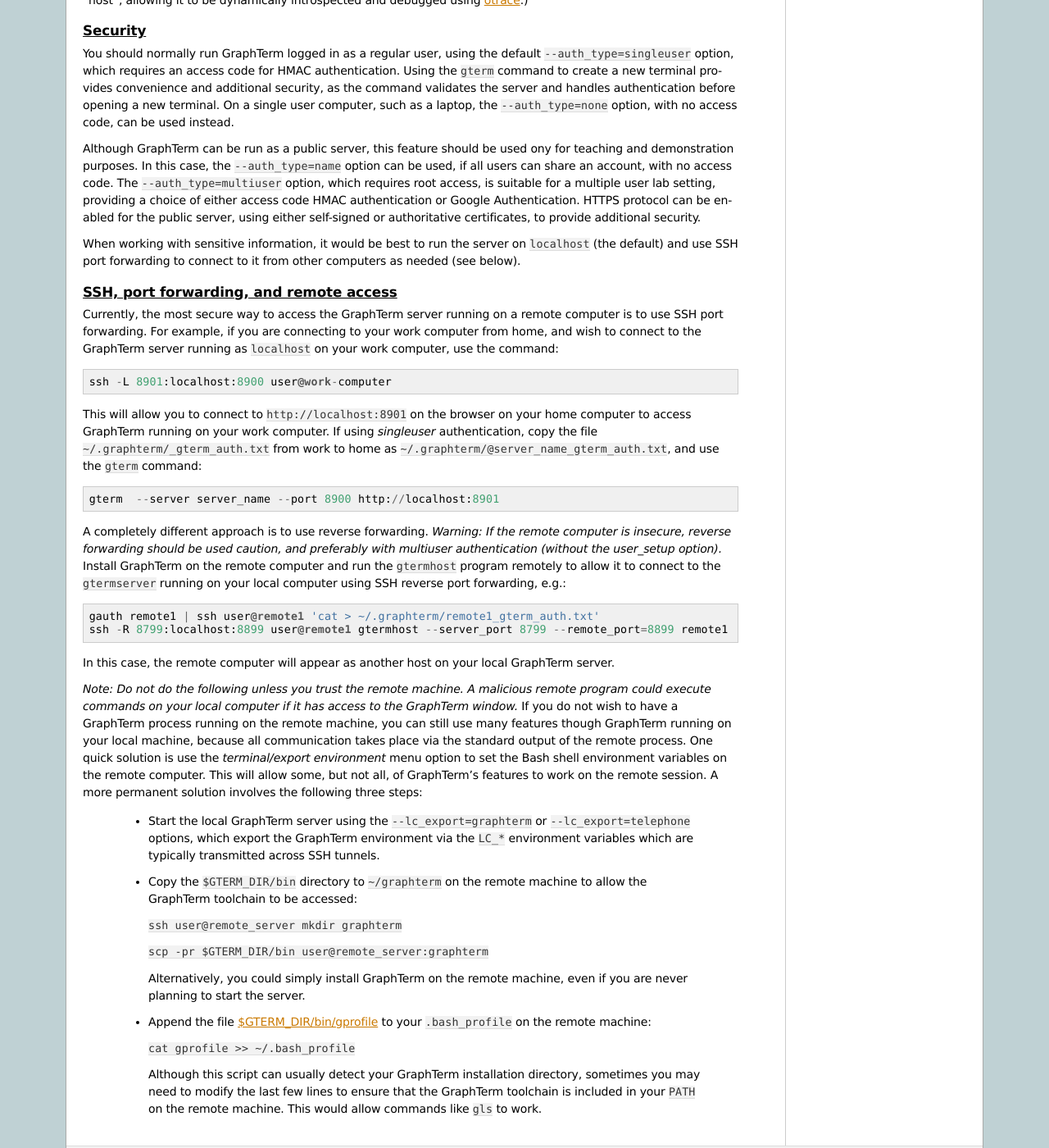
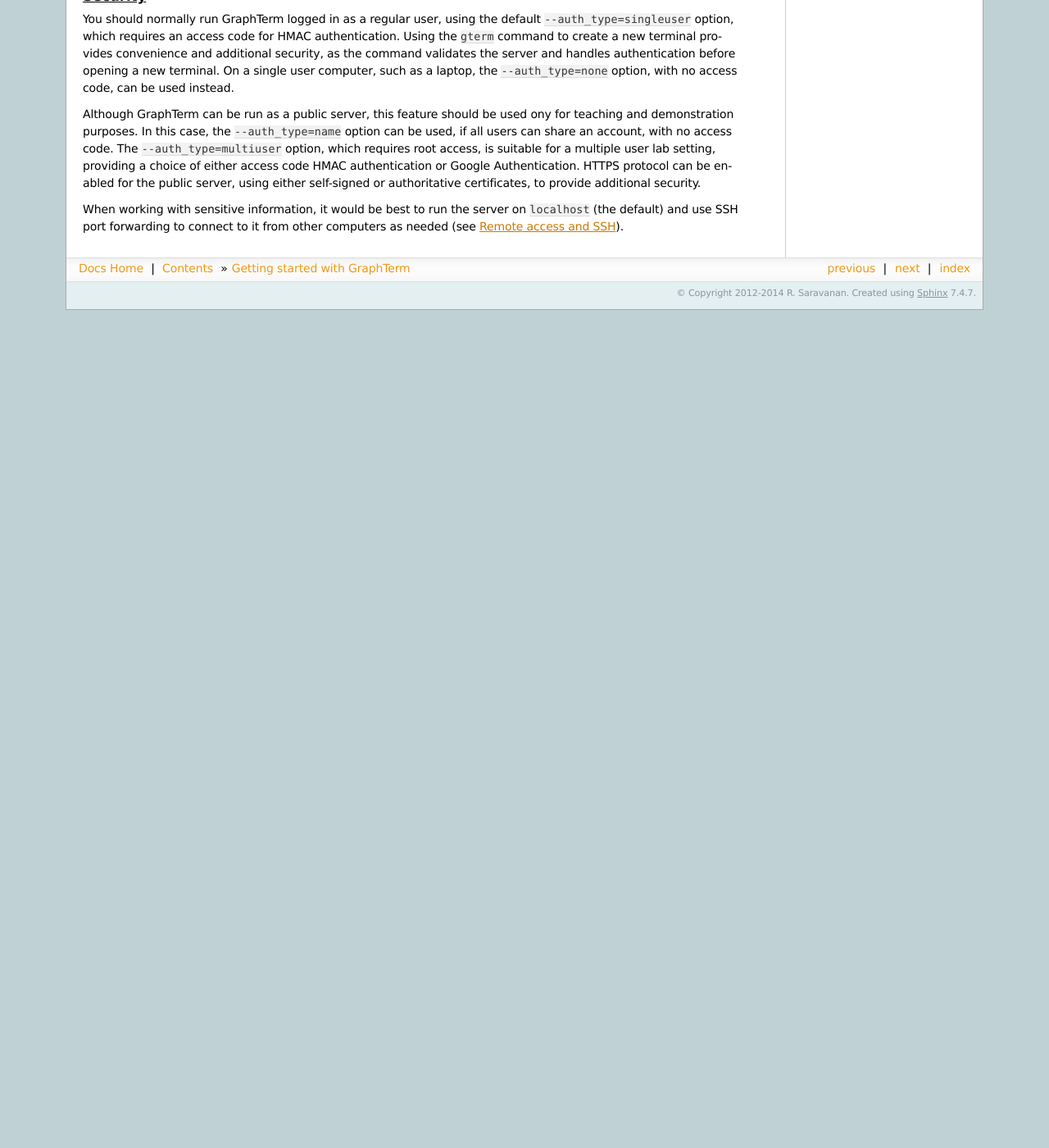
Before and after one commit to mitotic/graphterm, a Sphinx documentation site: the page built from docs/start.rst, in a window 1280 px wide and 1400 px high, scrolled down 8598 px. Shown: the whole window at 82% size. Built offline with Sphinx 7.4.7, drawn with Linux system fonts in a browser that asks for light colours; the version number could not be read and is left out; after the commit the page ends 8976 px from its top, so only the background shows below that; some of the changed text lies outside the part shown.

Commit message:
Docs update for remote access

```diff
--- a/docs/contents.rst
+++ b/docs/contents.rst
@@ -11,6 +11,7 @@
    start
    virtual-setup
    virtual-lab
+   remote
    troubleshooting
    screenshots
    tutorials
--- a/docs/start.rst
+++ b/docs/start.rst
@@ -53,9 +53,7 @@
 You can use the
 ``--daemon=start`` option to run the server in the background. The
 ``--host=hostname`` option is useful for listening on a public IP address instead
-of the default ``localhost``. The ``--lc_export=graphterm`` option can be used to
-export the GraphTerm environment across SSH to *trusted* computers
-via the locale variables (which sometimes works).
+of the default ``localhost``.
 The ``--auth_type=none`` no authentication option is useful for
 teaching or demonstration purposes, or on a single-user lapttop/desktop,
 where security is not important.
@@ -504,7 +504,7 @@
 use ``gframe -f`` to display an HTML file created previously using ``gtutor``.
 
 
-Sharing, embedding, remote access, and security
+Sharing, embedding, and security
 ================================================================
 
 
@@ -542,8 +542,8 @@
 
 For example, if you forgot to detach your session at work, you can
 ``ssh`` to your desktop from home, use SSH port forwarding
-(see :ref:`ssh`) to securely access your work desktop, and then *steal* the
-session using your home browser.
+to securely access your work desktop, and then *steal* the
+session using your home browser (see :doc:`remote`).
 
 Normally, only a single user has control of a terminal session at a
 time. There is a *share/tandem* option that can be enabled to allow
@@ -679,80 +679,4 @@
 
 When working with sensitive information, it would be best to run the
 server on ``localhost`` (the default) and use SSH port forwarding to
-connect to it from other computers as needed (see below).
-
-.. index:: ssh, port forwarding, remote access
-
-.. _ssh:
-
-SSH, port forwarding, and remote access
---------------------------------------------------------------------------------------------
-
-Currently, the most secure way to access the GraphTerm server running
-on a remote computer is to use SSH port forwarding. For example, if
-you are connecting to your work computer from home, and wish to
-connect to the GraphTerm server running as ``localhost`` on your work
-computer, use the command::
-
-   ssh -L 8901:localhost:8900 user@work-computer
-
-This will allow you to connect to ``http://localhost:8901`` on the browser
-on your home computer to access GraphTerm running on your work
-computer. If using *singleuser* authentication, copy the file
-``~/.graphterm/_gterm_auth.txt`` from work to home as
-``~/.graphterm/@server_name_gterm_auth.txt``, and use
-the ``gterm`` command::
-
-    gterm  --server server_name --port 8900 http://localhost:8901
-
-A completely different approach is to use reverse forwarding.
-*Warning: If the remote computer is insecure, reverse forwarding
-should be used caution, and preferably with multiuser authentication
-(without the user_setup option).* Install GraphTerm on the remote
-computer and run the ``gtermhost`` program remotely to allow it to
-connect to the ``gtermserver`` running on your local computer using
-SSH reverse port forwarding, e.g.::
-
-    gauth remote1 | ssh user@remote1 'cat > ~/.graphterm/remote1_gterm_auth.txt'
-    ssh -R 8799:localhost:8899 user@remote1 gtermhost --server_port 8799 --remote_port=8899 remote1
-
-In this case, the remote computer will appear as another host on your
-local GraphTerm server.
-
-*Note: Do not do the following unless you trust the remote machine.
-A malicious remote program could execute commands on your
-local computer if it has access to the GraphTerm window.*
-If you do not wish to have a GraphTerm process running on
-the remote machine, you can still use many features though GraphTerm
-running on your local machine, because all communication takes place
-via the standard output of the remote process. One quick solution is
-use the *terminal/export environment* menu option to set the Bash
-shell environment variables on the remote computer. This will allow
-some, but not all, of GraphTerm's features to work on the remote
-session. A more permanent solution involves the following three steps:
-
- - Start the local GraphTerm server using the ``--lc_export=graphterm`` or
-   ``--lc_export=telephone`` options, which export the GraphTerm environment
-   via the ``LC_*`` environment variables which are typically transmitted
-   across SSH tunnels.
-
- - Copy the ``$GTERM_DIR/bin`` directory to ``~/graphterm`` on the
-   remote machine to allow the GraphTerm toolchain to be accessed:
-
-   ``ssh user@remote_server mkdir graphterm``
-
-   ``scp -pr $GTERM_DIR/bin user@remote_server:graphterm``
-
-   Alternatively, you could simply install GraphTerm on the
-   remote machine, even if you are never planning to start the server.
-
- - Append the file
-   `$GTERM_DIR/bin/gprofile <https://github.com/mitotic/graphterm/blob/master/graphterm/bin/gprofile>`_
-   to your ``.bash_profile`` on the remote machine:
-
-   ``cat gprofile >> ~/.bash_profile``
-
-   Although this script can usually detect your GraphTerm installation
-   directory, sometimes you may need to modify the last few lines to
-   ensure that the GraphTerm toolchain is included in your ``PATH`` on
-   the remote machine. This would allow commands like ``gls`` to work.
+connect to it from other computers as needed (see :doc:`remote`).
```
Also changed, not shown: other parts of docs/start.rst (+4 -2 lines), docs/remote.rst (added, +128 -0 lines).
